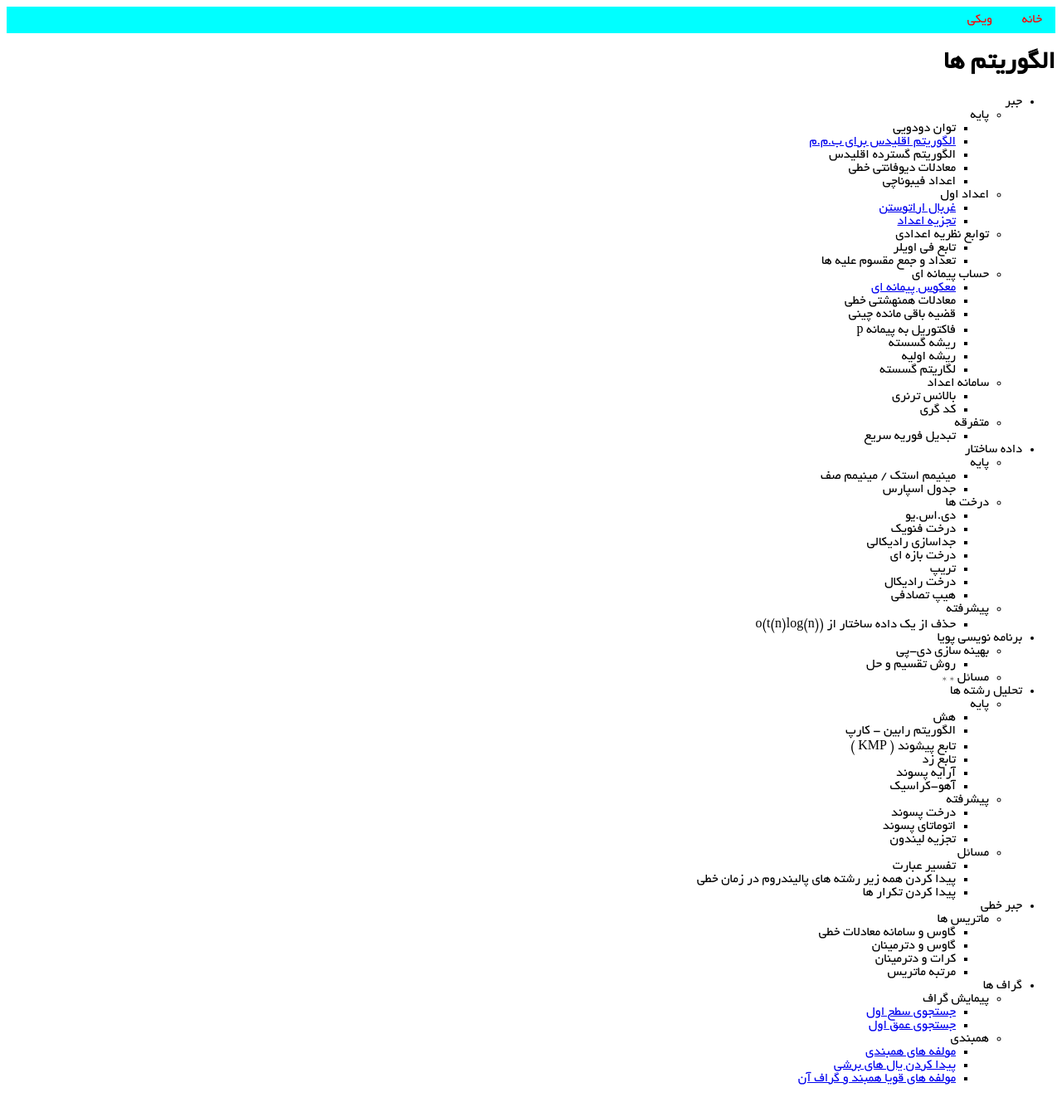
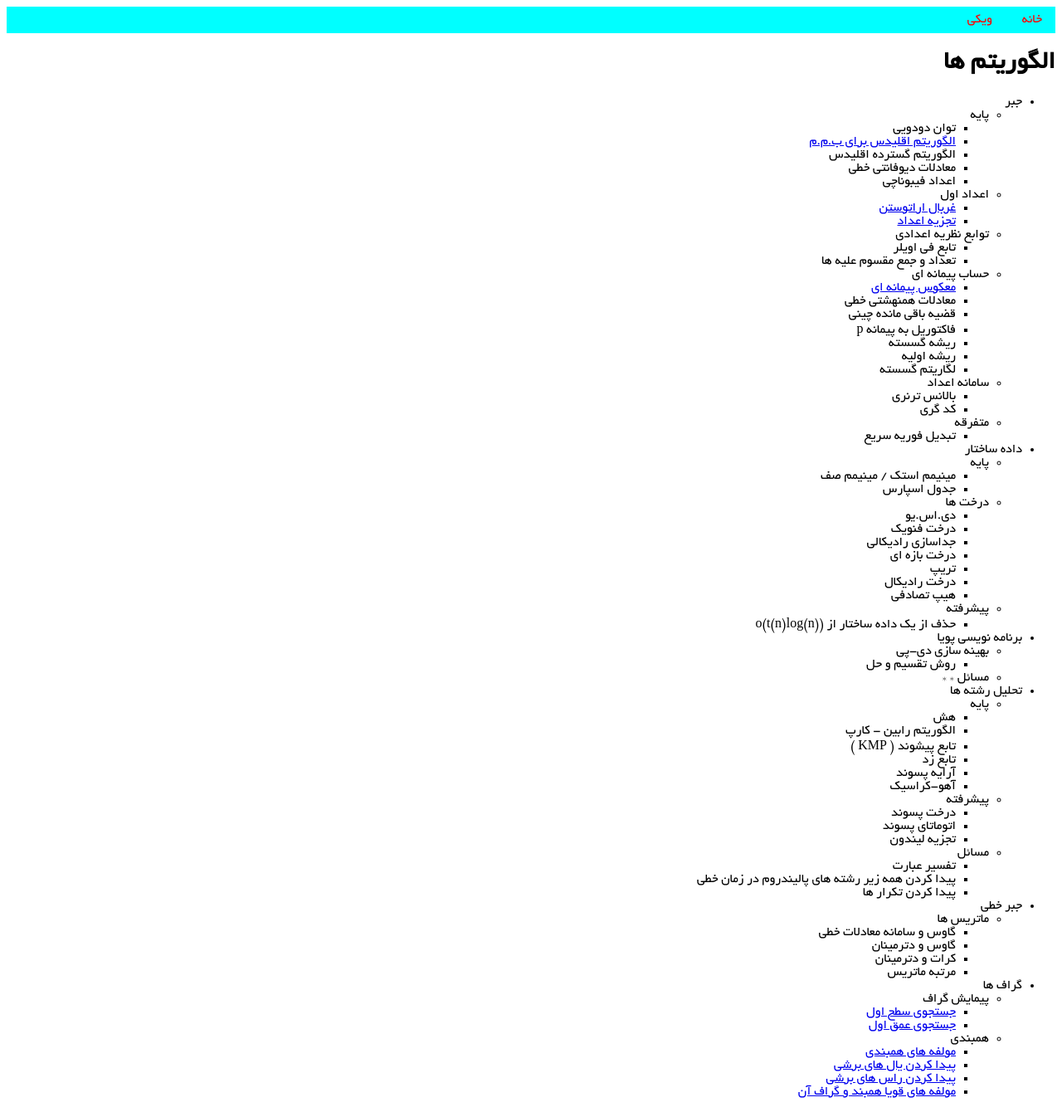
Before and after one commit to shaazzz/FarsiCP, a Jekyll site: the page built from wiki/algorithm/index.md, in a window 1280 px wide. Shown: the whole page at 83% size. Built offline with Jekyll 4.4.1, drawn with Linux system fonts in a browser that asks for light colours; our own code applies the rules of GitHub Pages for plain Markdown files.

Commit message:
Update index.md

```diff
--- a/wiki/algorithm/index.md
+++ b/wiki/algorithm/index.md
@@ -78,4 +78,5 @@ layout: Default
   * همبندی
     * [مولفه های همبندی](graph/connected_components)
     * [پیدا کردن یال های برشی](graph/find_bridge)
+    * [پیدا کردن راس های برشی](graph/cut_vertex)
     * [مولفه های قویا همبند و گراف آن](graph/SCC)
```
